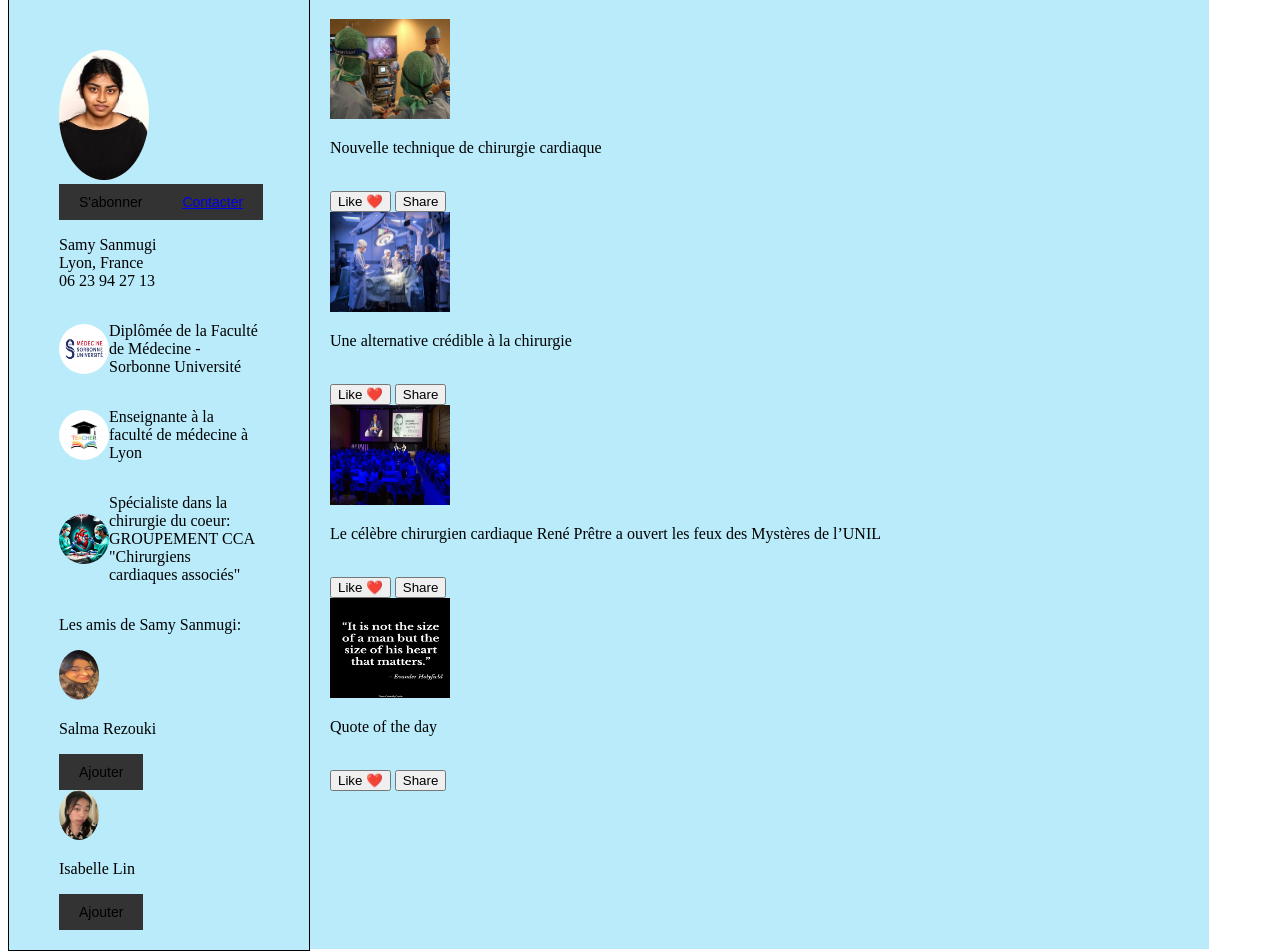
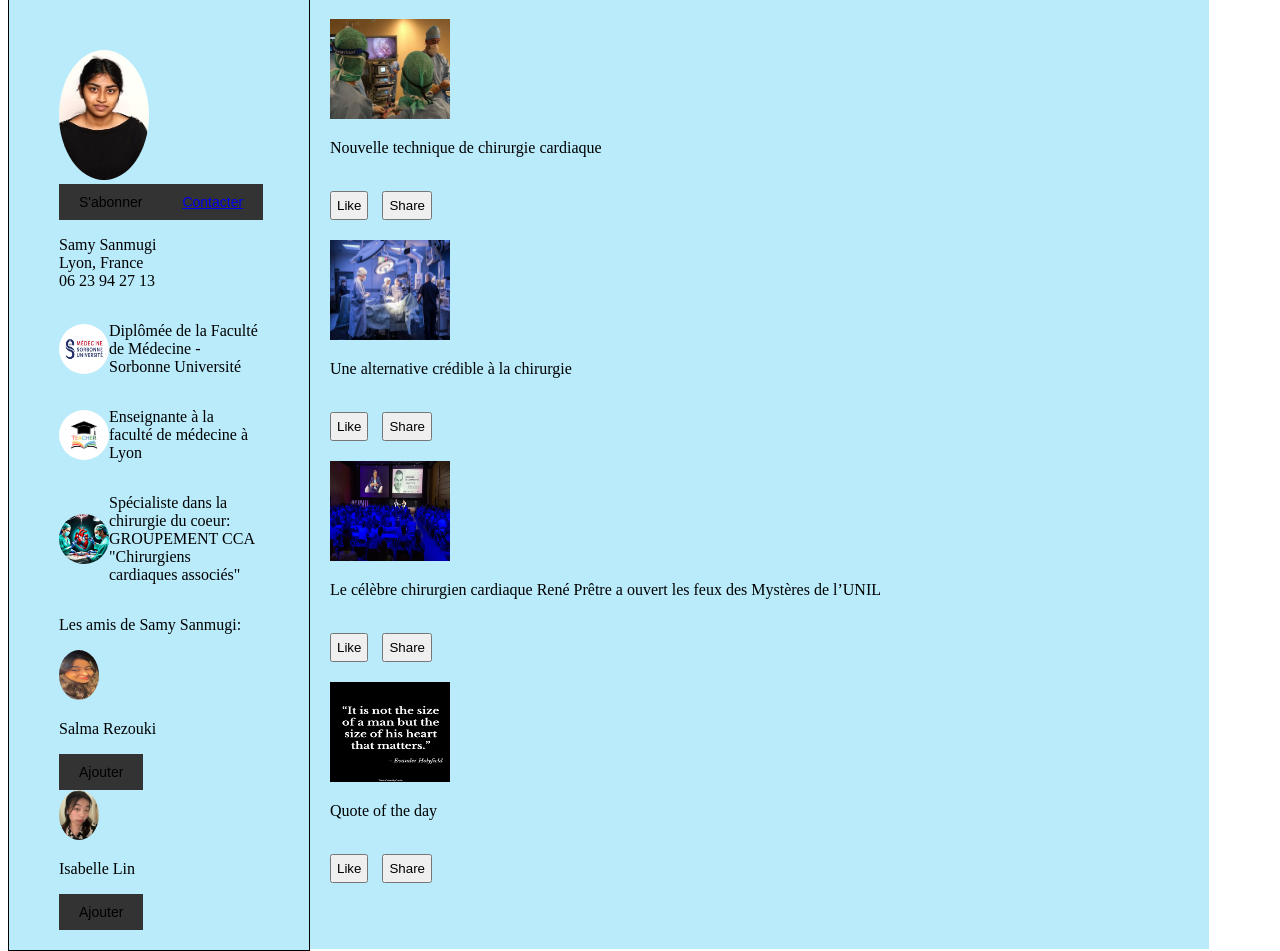
Before and after one commit to SAMYSanmugi/Projet-Web-SOCIAL-MEDIA, a PHP site: page /Sanmugi.html in a window 1280 px wide. Shown: the part 312-1263 px from the top of the page. Run offline with PHP 8.4, Linux system fonts and the light colour scheme; some libraries are stand-ins or nearby versions.

Commit message:
Update Sanmugi.css

```diff
--- a/Sanmugi.css
+++ b/Sanmugi.css
@@ -67,4 +67,20 @@
 #photos {
     padding-left: 20px;
     padding-top: 20px;
+    display: inline-block;
+    text-align: left;
 }
+
+
+.photo-container {
+    margin-bottom: 20px;
+}
+
+.like-btn, .share-btn {
+    cursor: pointer;
+    padding: 5px;
+    margin-right: 10px;
+}
+.like-emoji {
+ display: none;
+}
```
